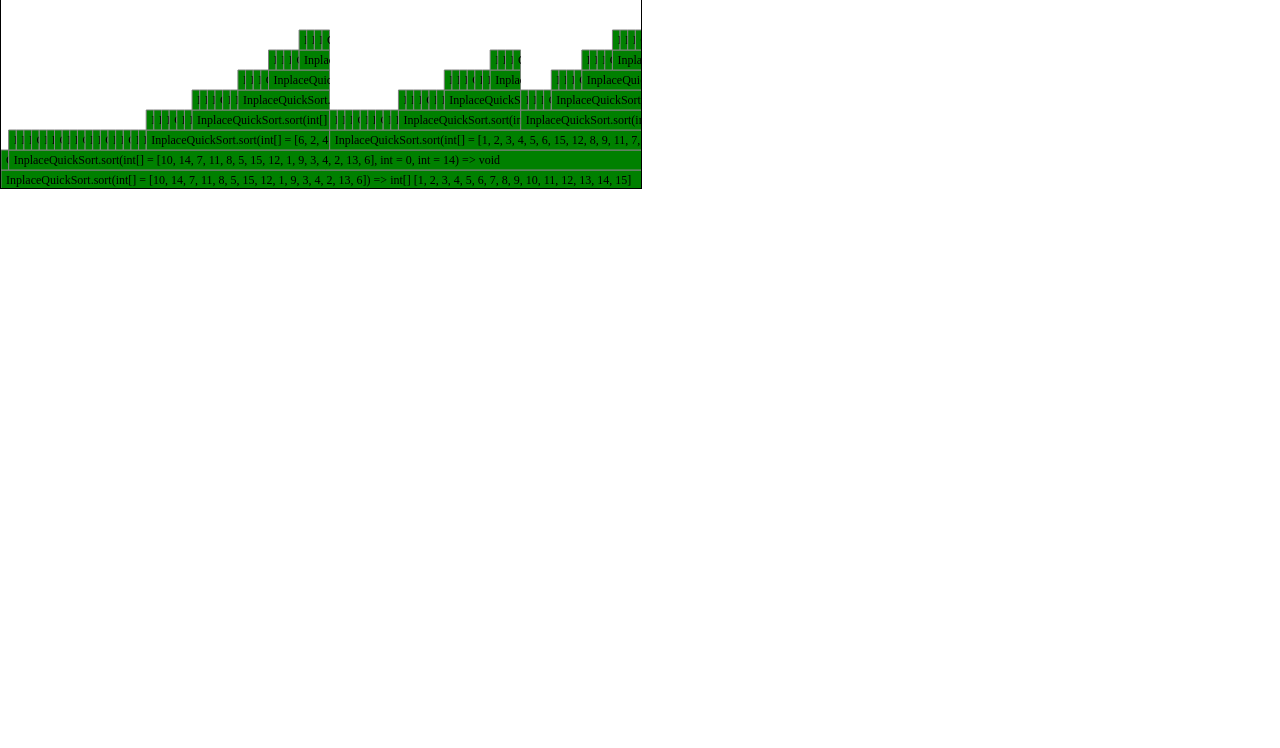
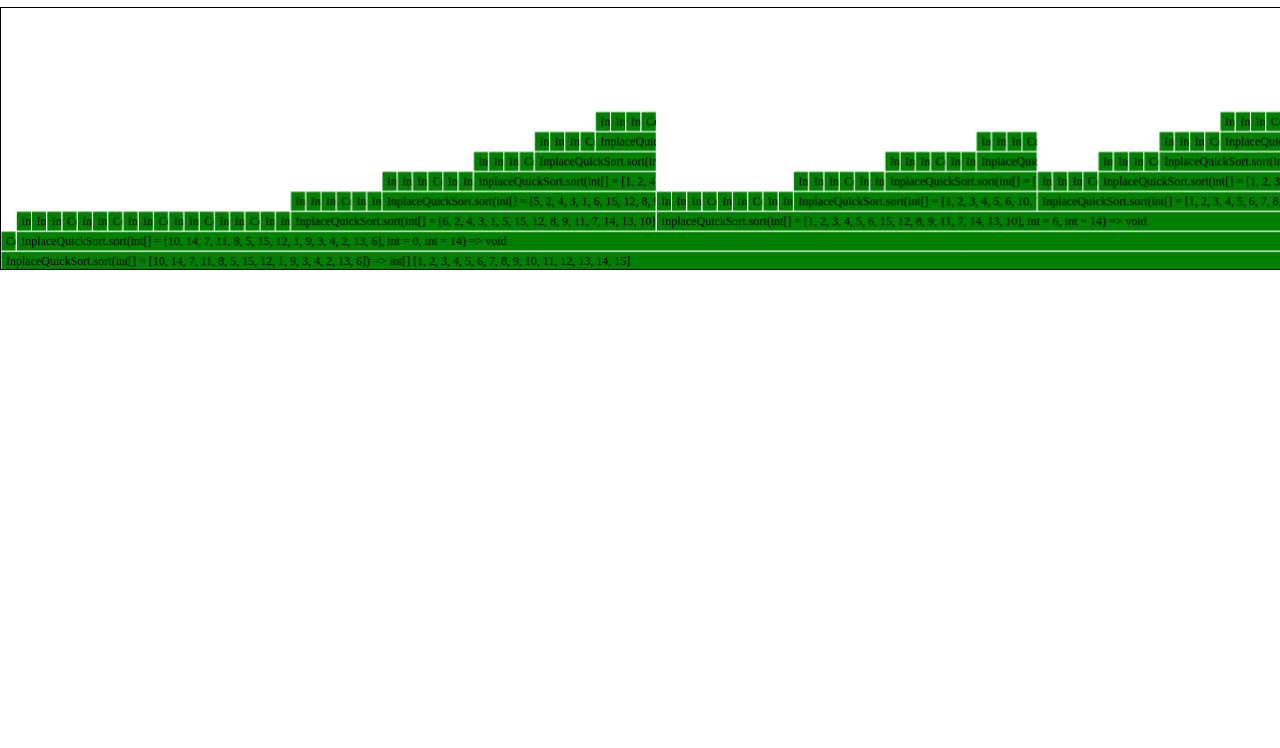
Before and after one commit to beothorn/stackignite, a plain HTML site: page index.html in a window 1280 px wide. Shown: the part 73-821 px from the top of the page. Before the commit the page ends 800 px from the top, so only its background shows below. Drawn offline with Linux system fonts and the light colour scheme.

Commit message:
rendering lines

```diff
--- a/index.html
+++ b/index.html
@@ -22,8 +22,9 @@
         }
     </style>
 </head>
-<body onresize="resizeCanvas()">
+<body>
 
+<h1>InplaceQuicksort</h1>
 
 <canvas width="640" height="260" id="flamegraph"></canvas>
 
--- a/stackignite.js
+++ b/stackignite.js
@@ -1,11 +1,42 @@
-const lineHeight = 20;
+function addEntry(
+    lines,
+    lineNumber,
+    x,
+    length,
+    name,
+    node
+){
+    const line = lines[lineNumber] || [];
+    const children = [];
+    const color = "green";
+    const newEntry = {
+        x,
+        length,
+        name,
+        node,
+        color,
+        children
+    };
+    line.push(newEntry);
+    lines[lineNumber] = line;
+    return newEntry;
+}
 
-function drawBar(ctx, x, y, width, height, clearWidth, color, text) {
+function drawBar(
+    ctx,
+    x,
+    y,
+    width,
+    height,
+    clearWidth,
+    color,
+    text
+) {
     ctx.beginPath();
     ctx.rect(x, y, width, height);
     ctx.fillStyle = color;
     ctx.fill();
-    ctx.strokeStyle = "gray";
+    ctx.strokeStyle = "white";
     ctx.lineWidth = 1;
     ctx.stroke();
     ctx.fillStyle = "black";
@@ -14,18 +45,41 @@ function drawBar(ctx, x, y, width, height, clearWidth, color, text) {
     ctx.clearRect(x + width, y, clearWidth - x, height);
 }
 
-function renderChildrenByChildrenCount(
+function renderLines(
     ctx,
     canvasWidth,
     canvasHeight,
+    linesToDraw,
+    lineDrawHeight
+){
+    ctx.clearRect(0, 0, canvasWidth, canvasHeight);
+    for (let currentLine = 0; currentLine < linesToDraw.length; currentLine++) {
+        const line = linesToDraw[currentLine];
+        const lineY = canvasHeight - (lineDrawHeight * currentLine);
+        for (let i = 0; i < line.length; i++) {
+            const entry = line[i];
+            drawBar(
+                ctx,
+                entry.x,
+                lineY,
+                entry.length,
+                lineDrawHeight,
+                canvasWidth,
+                entry.color,
+                entry.name
+            );
+        }
+    }
+}
+
+function renderChildrenByChildrenCount(
     startX,
     spanWidth,
     children,
-    currentLine
+    currentLine,
+    lines
 ){
     if(!children || children.length === 0) return;
-
-    let currentY = canvasHeight - (lineHeight * currentLine);
 
     let totalChildrenCount = 0;
     for (let i = 0; i < children.length; i++) {
@@ -43,32 +97,28 @@ function renderChildrenByChildrenCount(
         const x = xOffset;
         xOffset = xOffset + length;
 
-        drawBar(
-            ctx,
+        addEntry(
+            lines,
+            currentLine,
             x,
-            currentY,
             length,
-            lineHeight,
-            canvasWidth,
-            "green",
-            child.name
+            child.name,
+            child
         );
 
         renderChildrenByChildrenCount(
-            ctx,
-            canvasWidth,
-            canvasHeight,
             x,
             length,
             child.children,
-            currentLine + 1
+            currentLine + 1,
+            lines
         );
     }
 }
 
 function addChildCount(root) {
     if (!root.children) {
-        root.deepChildrenCount = 1;
+        root.deepChildrenCount = 1; // Needs to be at least 1 to render
         return;
     }
 
@@ -81,25 +131,14 @@ function addChildCount(root) {
     root.deepChildrenCount = sum;
 }
 
-function renderByChildrenCount(canvas, data) {
-    var canvasWidth = canvas.offsetWidth;
-    var canvasHeight = canvas.offsetHeight;
-
-    const ctx = canvas.getContext("2d");
-    console.log({
-        canvasWidth,
-        canvasHeight,
-        h: ctx.height
-    });
+function renderByChildrenCount(canvas, data, lines) {
     addChildCount(data);
     renderChildrenByChildrenCount(
-        ctx,
-        canvasWidth,
-        canvasHeight,
         0,
-        canvasWidth,
+        canvas.offsetWidth,
         [data],
-        0
+        0,
+        lines
     );
 }
 
@@ -179,13 +218,87 @@ function renderByTimestamp(canvas, data) {
     );
 }
 
-(() => {
+
+function printCoords(e) {
     const canvas = document.getElementById("flamegraph");
-    renderByChildrenCount(canvas, data);
-})();
+    const pos = getMousePos(canvas, e);
+    var canvasHeight = canvas.offsetHeight;
+    console.log(pos);
+    const lineHeight = 20;
+    const line  = Math.floor((canvasHeight - pos.y) / lineHeight);
+    console.log("Line "+line);
+
+}
+window.addEventListener('mousedown', printCoords, false);
+
+function getMousePos(canvas, evt) {
+    var rect = canvas.getBoundingClientRect();
+    return {
+        x: (evt.clientX - rect.left) / (rect.right - rect.left) * canvas.width,
+        y: (evt.clientY - rect.top) / (rect.bottom - rect.top) * canvas.height
+    };
+}
+
+function loadData(canvasId, stackData){
+    const canvas = document.getElementById(canvasId);
+    canvas.style.width='100%';
+    canvas.style.height='100%';
+    canvas.width  = canvas.offsetWidth;
+    canvas.height = canvas.offsetHeight;
+    var canvasWidth = canvas.offsetWidth;
+    var canvasHeight = canvas.offsetHeight;
+
+    const lineHeight = 20;
+    let lines = [];
+
+    const ctx = canvas.getContext("2d");
+
+    renderByChildrenCount(canvas, stackData, lines);
+    renderLines(
+        ctx,
+        canvasWidth,
+        canvasHeight,
+        lines,
+        lineHeight
+    )
+
+    canvas.addEventListener('resize', function(event) {
+        renderLines(
+            ctx,
+            canvasWidth,
+            canvasHeight,
+            lines,
+            lineHeight
+        )
+    }, true);
+}
+
+loadData("flamegraph", data);
 
 function resizeCanvas() {
+    // TODO: debouncer
     const canvas = document.getElementById("flamegraph");
-    canvas.width = window.innerWidth;
-    renderByChildrenCount(canvas, data);
+    canvas.style.width='100%';
+    canvas.style.height='100%';
+    canvas.width  = canvas.offsetWidth;
+    canvas.height = canvas.offsetHeight;
+
+
+    var canvasWidth = canvas.offsetWidth;
+    var canvasHeight = canvas.offsetHeight;
+
+    const lineHeight = 20;
+    let lines = [];
+
+
+    const ctx = canvas.getContext("2d");
+
+    renderByChildrenCount(canvas, data, lines);
+    renderLines(
+        ctx,
+        canvasWidth,
+        canvasHeight,
+        lines,
+        lineHeight
+    )
 }
```
Also changed, not shown: README.md.
